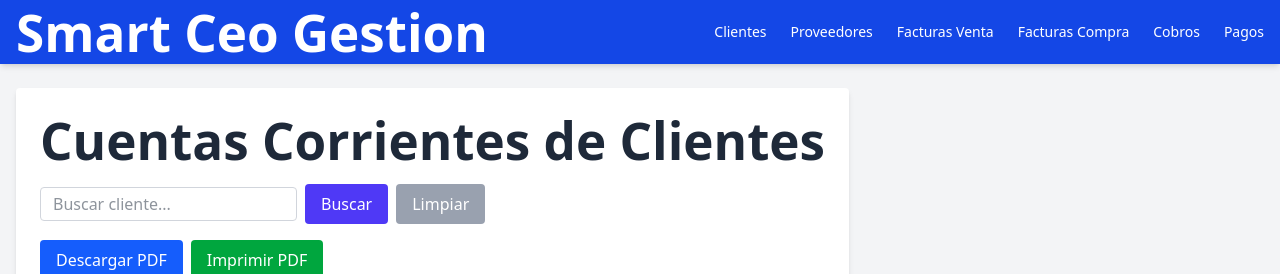
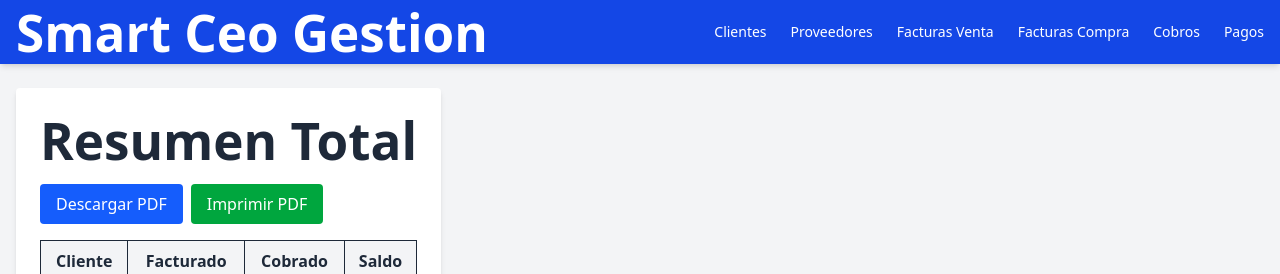
Before and after one commit to lautarocloudy/cuenta-corriente, a React (Vite) app: page /balance/clientes in a window 1280 px wide. Shown: the top 274 px of the page. Built offline with nearby package versions, Linux system fonts and the light colour scheme; no server answers; sample sign-in values are in the browser's storage.

Commit message:
fix balance

```diff
--- a/src/components/Navbar.jsx
+++ b/src/components/Navbar.jsx
@@ -40,7 +40,7 @@ export default function Navbar() {
             {menuAbierto === 'clientes' && (
               <ul className="absolute bg-white text-black mt-2 rounded shadow z-10">
                 <li><Link to="/clientes" className="block bg-blue-700 px-4 py-2 hover:bg-gray-200">Crear/ver</Link></li>
-                <li><Link to="/balance/clientes" className="block bg-blue-700 px-4 py-2 hover:bg-gray-200">Balance</Link></li>
+                <li><Link to="/balance/clientes" className="block bg-blue-700 px-4 py-2 hover:bg-gray-200">Resumen Total</Link></li>
               <li><Link to="/cuenta-corriente/cliente" className="block bg-blue-700 px-4 py-2 hover:bg-gray-200">Cuenta Corriente</Link></li>
               </ul>
             )}
--- a/src/pages/BalanceClientesPage.jsx
+++ b/src/pages/BalanceClientesPage.jsx
@@ -40,7 +40,7 @@ export default function BalanceClientesPage() {
     const pdf = new jsPDF({ orientation: 'landscape' });
 
     pdf.setFontSize(16);
-    pdf.text("Balance de Clientes", 14, 15);
+    pdf.text("Resumen Total", 14, 15);
 
     autoTable(pdf, {
       startY: 25,
@@ -64,10 +64,10 @@ export default function BalanceClientesPage() {
 
   return (
     <div>
-      <h1 className="text-2xl font-bold mb-4">Cuentas Corrientes de Clientes</h1>
+      <h1 className="text-2xl font-bold mb-4">Resumen Total</h1>
 
       {/* 🔍 Buscador */}
-      <div className="mb-4 flex items-center space-x-2">
+      {/* <div className="mb-4 flex items-center space-x-2">
         <input
           type="text"
           placeholder="Buscar cliente..."
@@ -90,7 +90,7 @@ export default function BalanceClientesPage() {
         >
           Limpiar
         </button>
-      </div>
+      </div> */}
 
       {/* 📄 Botones PDF */}
       <div className="mb-4 space-x-2">
```
